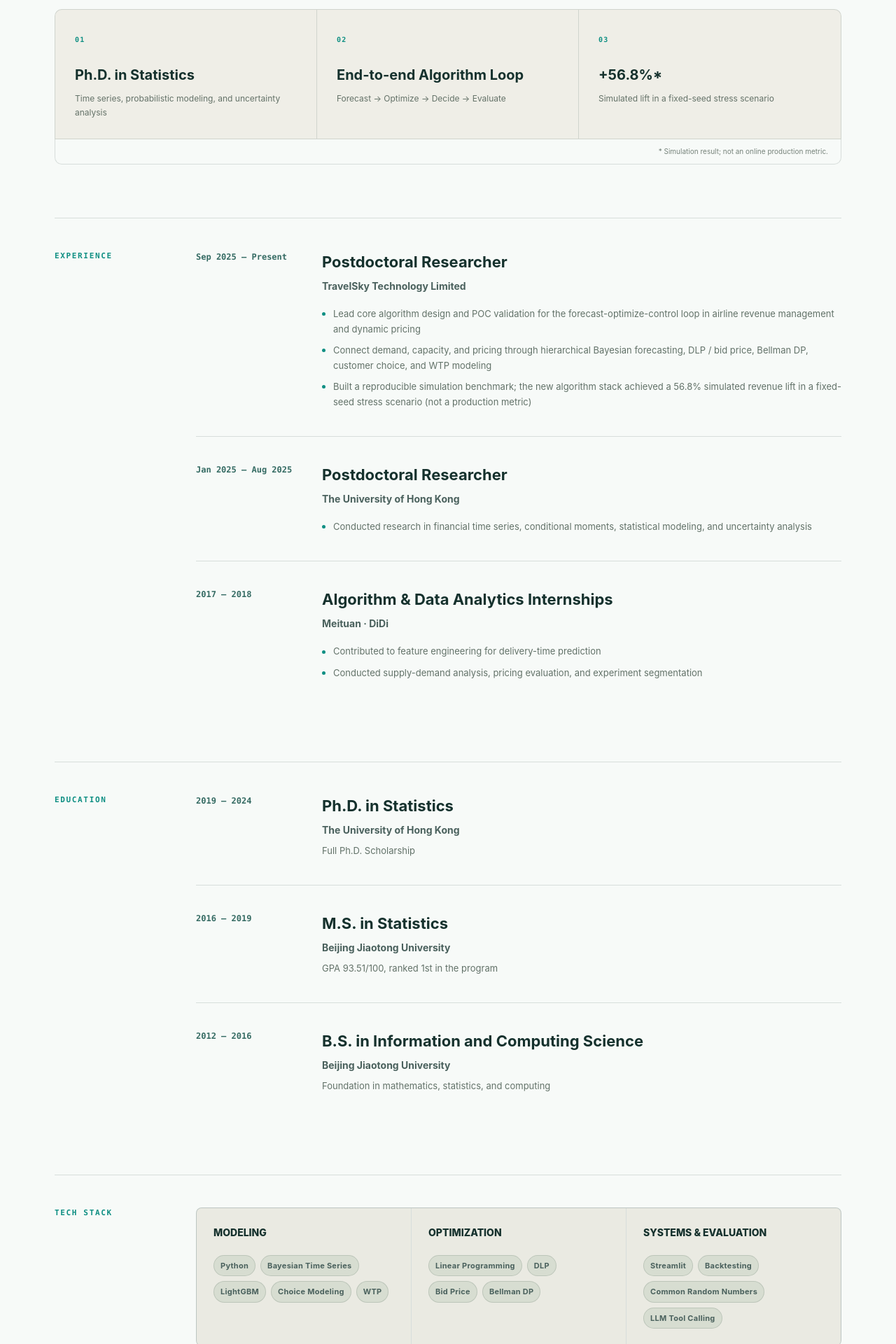
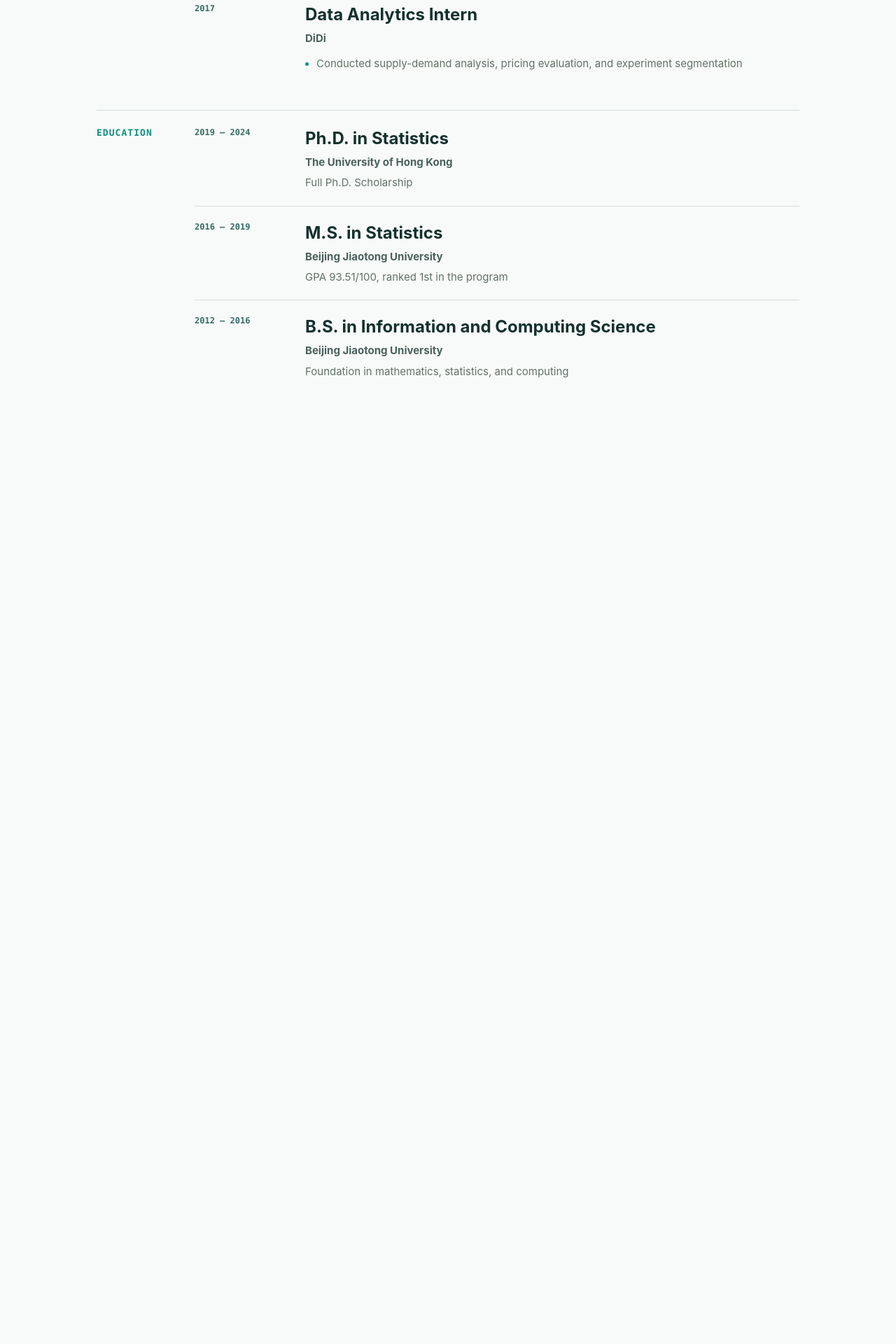
Before and after one commit to ningningzhang-nina/ningningzhang, a Next.js app: page /en/about in a window 1280 px wide. Shown: the part 540-2460 px from the top of the page at 70% size. After the commit the page ends 1167 px from the top, so only its background shows below. Built offline with nearby package versions, Linux system fonts and the light colour scheme.

Commit message:
Tighten page layouts and remove redundant intros

```diff
--- a/app/[locale]/about/page.tsx
+++ b/app/[locale]/about/page.tsx
@@ -27,21 +27,21 @@ const experience = [
     },
   },
   {
-    period: { zh: '2025.01 – 2025.08', en: 'Jan 2025 – Aug 2025' },
-    role: { zh: '博士后研究员', en: 'Postdoctoral Researcher' },
-    organization: { zh: '香港大学', en: 'The University of Hong Kong' },
+    period: { zh: '2018', en: '2018' },
+    role: { zh: '算法实习生', en: 'Algorithm Intern' },
+    organization: { zh: '美团', en: 'Meituan' },
     details: {
-      zh: ['开展金融时间序列、条件矩与统计建模研究，延续概率建模与不确定性分析方向'],
-      en: ['Conducted research in financial time series, conditional moments, statistical modeling, and uncertainty analysis'],
+      zh: ['参与外卖配送时间预测相关的特征工程与模型分析'],
+      en: ['Contributed to feature engineering and model analysis for delivery-time prediction'],
     },
   },
   {
-    period: { zh: '2017 – 2018', en: '2017 – 2018' },
-    role: { zh: '算法与数据分析实习', en: 'Algorithm & Data Analytics Internships' },
-    organization: { zh: '美团 · 滴滴出行', en: 'Meituan · DiDi' },
+    period: { zh: '2017', en: '2017' },
+    role: { zh: '数据分析实习生', en: 'Data Analytics Intern' },
+    organization: { zh: '滴滴出行', en: 'DiDi' },
     details: {
-      zh: ['参与外卖配送时间预测特征工程', '开展供需关系分析、调价评估与实验分群'],
-      en: ['Contributed to feature engineering for delivery-time prediction', 'Conducted supply-demand analysis, pricing evaluation, and experiment segmentation'],
+      zh: ['开展供需关系分析、调价评估与实验分群'],
+      en: ['Conducted supply-demand analysis, pricing evaluation, and experiment segmentation'],
     },
   },
 ] as const;
@@ -67,59 +67,13 @@ const education = [
   },
 ] as const;
 
-const skillGroups = [
-  {
-    title: { zh: '建模', en: 'MODELING' },
-    items: ['Python', 'Bayesian Time Series', 'LightGBM', 'Choice Modeling', 'WTP'],
-  },
-  {
-    title: { zh: '优化', en: 'OPTIMIZATION' },
-    items: ['Linear Programming', 'DLP', 'Bid Price', 'Bellman DP'],
-  },
-  {
-    title: { zh: '系统与评测', en: 'SYSTEMS & EVALUATION' },
-    items: ['Streamlit', 'Backtesting', 'Common Random Numbers', 'LLM Tool Calling'],
-  },
-] as const;
-
 export default async function AboutPage({ params }: { params: Promise<{ locale: string }> }) {
   const { locale } = await params;
   const l = locale === 'zh' ? 'zh' : 'en';
   const isZh = l === 'zh';
 
   return (
-    <div className="inner-page about-page">
-      <header className="inner-page-hero about-hero">
-        <p className="eyebrow">PRICING · DECISION INTELLIGENCE</p>
-        <h1>{isZh ? '从统计预测到定价决策系统' : 'From Statistical Forecasts to Pricing Decisions'}</h1>
-        <p>
-          {isZh
-            ? '香港大学统计学博士，现从事航空收益管理与动态定价算法研发。我的核心能力是把不确定性、用户价格响应、业务约束与收益目标组织成可验证的决策链路。'
-            : 'Ph.D. in Statistics from The University of Hong Kong, working on airline revenue management and dynamic pricing. I turn uncertainty, customer price response, business constraints, and revenue objectives into testable decision pipelines.'}
-        </p>
-      </header>
-
-      <section className="about-evidence" aria-label={isZh ? '核心证据' : 'Selected evidence'}>
-        <article>
-          <span>01</span>
-          <strong>{isZh ? '统计学博士' : 'Ph.D. in Statistics'}</strong>
-          <p>{isZh ? '时间序列、概率建模与不确定性分析' : 'Time series, probabilistic modeling, and uncertainty analysis'}</p>
-        </article>
-        <article>
-          <span>02</span>
-          <strong>{isZh ? '端到端算法闭环' : 'End-to-end Algorithm Loop'}</strong>
-          <p>{isZh ? 'Forecast → Optimize → Decide → Evaluate' : 'Forecast → Optimize → Decide → Evaluate'}</p>
-        </article>
-        <article>
-          <span>03</span>
-          <strong>+56.8%*</strong>
-          <p>{isZh ? '固定随机种子压力场景仿真收益提升' : 'Simulated lift in a fixed-seed stress scenario'}</p>
-        </article>
-      </section>
-      <p className="evidence-footnote">
-        {isZh ? '* 仿真实验结果，不代表线上业务收益。' : '* Simulation result; not an online production metric.'}
-      </p>
-
+    <div className="inner-page about-page direct-content-page">
       <section className="resume-section">
         <div className="resume-label">{isZh ? '工作经历' : 'EXPERIENCE'}</div>
         <div className="timeline-list">
@@ -139,7 +93,7 @@ export default async function AboutPage({ params }: { params: Promise<{ locale:
       </section>
 
       <section className="resume-section">
-        <div className="resume-label">{isZh ? '教育背景' : 'EDUCATION'}</div>
+        <div className="resume-label">{isZh ? '学习经历' : 'EDUCATION'}</div>
         <div className="timeline-list education-list">
           {education.map((item) => (
             <article key={item.period}>
@@ -154,27 +108,6 @@ export default async function AboutPage({ params }: { params: Promise<{ locale:
         </div>
       </section>
 
-      <section className="resume-section">
-        <div className="resume-label">{isZh ? '技术栈' : 'TECH STACK'}</div>
-        <div className="skill-matrix">
-          {skillGroups.map((group) => (
-            <article key={group.title.en}>
-              <h2>{group.title[l]}</h2>
-              <div className="method-list">
-                {group.items.map((item) => <span key={item}>{item}</span>)}
-              </div>
-            </article>
-          ))}
-        </div>
-      </section>
-
-      <section className="about-contact">
-        <div>
-          <p className="eyebrow">CONTACT</p>
-          <h2>{isZh ? '交流算法、研究与职业机会' : 'Algorithms, research, and opportunities'}</h2>
-        </div>
-        <a href="mailto:zhangnn0725@163.com">zhangnn0725@163.com ↗</a>
-      </section>
     </div>
   );
 }
--- a/app/[locale]/blog/[slug]/page.tsx
+++ b/app/[locale]/blog/[slug]/page.tsx
@@ -38,15 +38,15 @@ export default async function BlogPostPage({
   if (!post) notFound();
 
   return (
-    <div className="mx-auto max-w-3xl px-6 py-14">
+    <div className="mx-auto max-w-3xl px-6 py-8 sm:py-10">
       <Link
         href={`/${locale}/blog`}
-        className="inline-flex items-center gap-1.5 text-[13px] text-[#999] hover:text-[#0a0a0a] mb-8 transition-colors"
+        className="inline-flex items-center gap-1.5 text-[13px] text-[#999] hover:text-[#0a0a0a] mb-5 transition-colors"
       >
         ← {locale === 'zh' ? '返回博客' : 'Back to blog'}
       </Link>
 
-      <div className="mb-10">
+      <div className="mb-7">
         <h1 className="text-[30px] font-bold tracking-tight text-[#0a0a0a] leading-tight mb-4">
           {post.title}
         </h1>
--- a/app/globals.css
+++ b/app/globals.css
@@ -572,7 +572,25 @@
   max-width: 1180px;
   min-height: calc(100vh - 76px);
   margin: 0 auto;
-  padding: 84px 28px 110px;
+  padding: 48px 28px 72px;
+}
+
+.direct-content-page {
+  padding-top: 36px;
+}
+
+.direct-content-page > .resume-section:first-child {
+  padding-top: 30px;
+}
+
+@media (max-width: 720px) {
+  .direct-content-page {
+    padding-top: 24px;
+  }
+
+  .direct-content-page > .resume-section:first-child {
+    padding-top: 24px;
+  }
 }
 
 .inner-page-hero {
@@ -1085,7 +1103,7 @@
 
 .project-back-link {
   display: inline-flex;
-  margin-bottom: 48px;
+  margin-bottom: 28px;
   color: rgba(57, 75, 64, 0.78);
   font-size: 13px;
   font-weight: 680;
@@ -1098,7 +1116,7 @@
 }
 
 .project-case-hero {
-  padding-bottom: 52px;
+  padding-bottom: 34px;
   border-bottom: 1px solid var(--line);
 }
 
@@ -1118,7 +1136,7 @@
 
 .project-case-hero > div:first-child > p:last-child {
   max-width: 800px;
-  margin: 25px 0 0;
+  margin: 18px 0 0;
   color: var(--copy);
   font-size: 16px;
   line-height: 1.85;
@@ -1127,7 +1145,7 @@
 .project-case-meta {
   display: grid;
   max-width: 820px;
-  margin: 40px 0 0;
+  margin: 26px 0 0;
   gap: 1px;
   border: 1px solid var(--line);
   border-radius: 8px;
@@ -1137,7 +1155,7 @@
 }
 
 .project-case-meta div {
-  padding: 22px;
+  padding: 17px 20px;
   background: rgba(241, 238, 229, 0.68);
 }
 
@@ -1153,18 +1171,18 @@
 }
 
 .project-case-tags {
-  margin-top: 25px;
+  margin-top: 18px;
 }
 
 .project-case-sections {
   display: grid;
-  margin-top: 50px;
+  margin-top: 32px;
   gap: 18px;
   grid-template-columns: repeat(2, minmax(0, 1fr));
 }
 
 .project-case-section {
-  padding: 32px;
+  padding: 25px;
   border: 1px solid var(--line);
   border-radius: 9px;
   background: rgba(241, 238, 229, 0.64);
@@ -1387,8 +1405,8 @@
 
 .confidentiality-note {
   display: grid;
-  margin-top: 58px;
-  padding: 26px 28px;
+  margin-top: 34px;
+  padding: 20px 24px;
   gap: 18px;
   border: 1px solid var(--line);
   border-radius: 8px;
@@ -1603,7 +1621,7 @@
 }
 
 .research-catalog-section + .research-catalog-section {
-  margin-top: 84px;
+  margin-top: 46px;
 }
 
 .research-catalog-heading {
@@ -1641,7 +1659,7 @@
 .paper-catalog article,
 .article-catalog > a {
   display: grid;
-  padding: 36px 0;
+  padding: 24px 0;
   gap: 28px;
   border-bottom: 1px solid var(--line);
   grid-template-columns: 54px 1fr;
@@ -1828,7 +1846,7 @@
   }
 
   .content-section {
-    padding-block: 68px;
+    padding-block: 48px;
   }
 
   .section-heading {
@@ -1846,11 +1864,11 @@
   }
 
   .contact-band {
-    padding-block: 68px;
+    padding-block: 48px;
   }
 
   .inner-page {
-    padding: 64px 22px 82px;
+    padding: 36px 22px 52px;
   }
 
   .project-detail-card {
@@ -2358,10 +2376,10 @@
 
 .design-hero {
   display: grid;
-  min-height: 650px;
-  padding-block: 86px 72px;
+  min-height: 0;
+  padding-block: 52px 48px;
   align-items: center;
-  gap: 68px;
+  gap: 48px;
   grid-template-columns: minmax(0, 1.25fr) minmax(350px, 0.75fr);
 }
 
@@ -2393,7 +2411,7 @@
 
 .design-hero-summary {
   max-width: 660px;
-  margin: 28px 0 0;
+  margin: 20px 0 0;
   color: var(--copy);
   font-size: 16px;
   line-height: 1.9;
@@ -2401,7 +2419,7 @@
 
 .design-actions {
   display: flex;
-  margin-top: 32px;
+  margin-top: 24px;
   align-items: center;
   flex-wrap: wrap;
   gap: 12px;
@@ -2460,7 +2478,7 @@
 }
 
 .design-tags {
-  margin-top: 28px;
+  margin-top: 20px;
 }
 
 .design-tags span,
@@ -2476,14 +2494,15 @@
 }
 
 .design-profile {
-  max-width: 420px;
+  width: 100%;
+  max-width: 340px;
   margin-left: auto;
 }
 
 .design-profile > img {
   display: block;
   width: 100%;
-  aspect-ratio: 4 / 5;
+  aspect-ratio: 4 / 4.35;
   border: 1px solid var(--line);
   border-radius: 18px;
   object-fit: cover;
@@ -2499,7 +2518,7 @@
 }
 
 .design-stats article {
-  padding: 16px;
+  padding: 12px;
   border: 1px solid var(--line);
   border-radius: 10px;
   background: rgba(255, 255, 255, 0.8);
@@ -2521,13 +2540,13 @@
 }
 
 .design-section {
-  padding-block: 72px;
+  padding-block: 48px;
   border-top: 1px solid var(--line);
 }
 
 .design-section-heading {
   display: flex;
-  margin-bottom: 38px;
+  margin-bottom: 28px;
   align-items: flex-end;
   justify-content: space-between;
   gap: 24px;
@@ -2552,7 +2571,7 @@
 
 .design-timeline article {
   display: grid;
-  gap: 28px;
+  gap: 22px;
   grid-template-columns: 160px 1fr;
 }
 
@@ -2570,7 +2589,7 @@
 
 .design-timeline article > div {
   position: relative;
-  padding: 0 0 38px 28px;
+  padding: 0 0 25px 24px;
   border-left: 2px solid rgba(15, 143, 131, 0.22);
 }
 
@@ -2600,7 +2619,7 @@
 }
 
 .design-timeline ul {
-  margin: 16px 0 0;
+  margin: 11px 0 0;
   padding: 0;
   list-style: none;
 }
@@ -2645,8 +2664,8 @@
 
 .design-project-grid article {
   display: flex;
-  min-height: 380px;
-  padding: 24px;
+  min-height: 300px;
+  padding: 22px;
   flex-direction: column;
   transition: transform 180ms ease, border-color 180ms ease, box-shadow 180ms ease;
 }
@@ -2674,7 +2693,7 @@
 }
 
 .design-project-grid h3 {
-  margin: 34px 0 14px;
+  margin: 24px 0 12px;
   font-size: 20px;
   font-weight: 760;
   line-height: 1.4;
@@ -2708,7 +2727,7 @@
 }
 
 .design-paper-grid article {
-  padding: 24px;
+  padding: 20px;
 }
 
 .design-paper-grid article > div {
@@ -2722,7 +2741,7 @@
 }
 
 .design-paper-grid h3 {
-  margin: 28px 0 0;
+  margin: 19px 0 0;
   font-size: 16px;
   font-weight: 740;
   line-height: 1.55;
@@ -2743,7 +2762,7 @@
 }
 
 .design-skill-grid article {
-  padding: 24px;
+  padding: 20px;
 }
 
 .design-skill-grid h3 {
@@ -2753,11 +2772,11 @@
 }
 
 .design-credential-grid {
-  margin-top: 20px;
+  margin-top: 14px;
 }
 
 .design-credential-grid article {
-  padding: 24px;
+  padding: 20px;
   background: var(--canvas-soft);
   text-align: center;
 }
@@ -2811,7 +2830,7 @@
 }
 
 .design-contact {
-  padding-block: 76px 96px;
+  padding-block: 52px 64px;
   border-top: 1px solid var(--line);
   text-align: center;
 }
@@ -2920,8 +2939,8 @@
   }
 
   .design-hero {
-    padding-block: 58px;
-    gap: 44px;
+    padding-block: 36px;
+    gap: 30px;
   }
 
   .design-hero-copy h1 {
@@ -2933,7 +2952,7 @@
   }
 
   .design-section {
-    padding-block: 58px;
+    padding-block: 38px;
   }
 
   .design-section-heading {
@@ -2956,3 +2975,88 @@
     gap: 8px;
   }
 }
+
+/* Compact résumé layout: the page is content-led, without decorative dead space. */
+.about-page {
+  max-width: 1060px;
+  padding-top: 28px;
+  padding-bottom: 64px;
+}
+
+.about-page .resume-section {
+  padding-top: 22px;
+  gap: 28px;
+  grid-template-columns: 112px 1fr;
+}
+
+.about-page .resume-section + .resume-section {
+  margin-top: 34px;
+}
+
+.about-page .resume-label {
+  font-size: 13px;
+  letter-spacing: 0.08em;
+}
+
+.about-page .timeline-list article {
+  padding-bottom: 20px;
+  gap: 22px;
+  grid-template-columns: 136px 1fr;
+}
+
+.about-page .timeline-list article + article {
+  padding-top: 20px;
+}
+
+.about-page .timeline-list h2 {
+  font-size: 24px;
+}
+
+.about-page .timeline-list h3 {
+  margin-top: 5px;
+  font-size: 15px;
+}
+
+.about-page .timeline-list ul {
+  margin-top: 12px;
+}
+
+.about-page .timeline-list li,
+.about-page .timeline-list p {
+  margin-top: 6px;
+  font-size: 15px;
+  line-height: 1.62;
+}
+
+@media (max-width: 720px) {
+  .direct-content-page,
+  .about-page {
+    padding-top: 20px;
+  }
+
+  .about-page {
+    padding-bottom: 46px;
+  }
+
+  .about-page .resume-section,
+  .about-page .timeline-list article {
+    gap: 14px;
+    grid-template-columns: 1fr;
+  }
+
+  .about-page .resume-section {
+    padding-top: 18px;
+  }
+
+  .about-page .resume-section + .resume-section {
+    margin-top: 26px;
+  }
+
+  .about-page .timeline-list article {
+    padding-bottom: 16px;
+  }
+
+  .about-page .timeline-list article + article {
+    padding-top: 16px;
+  }
+}
```
Also changed, not shown: app/[locale]/papers/page.tsx (+1 -8 lines).
